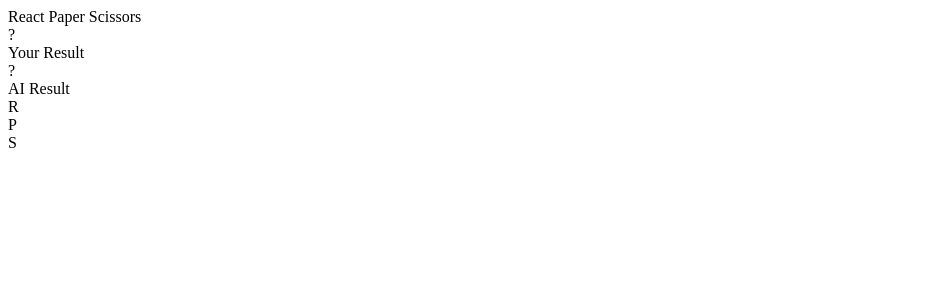
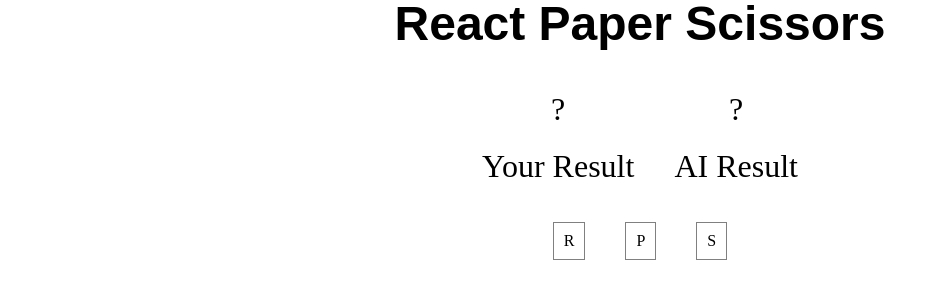
Before and after one commit to Gisleburt/react-paper-scissors, a React app: page / in a window 1280 px wide. Shown: the top 300 px of the page, without its empty margins (0-939 px from the left). Built offline with nearby package versions, Linux system fonts and the light colour scheme.

Commit message:
Added SASS

```diff
--- a/package.json
+++ b/package.json
@@ -26,6 +26,7 @@
     "babel-preset-env": "^1.6.0",
     "babel-preset-react": "^6.24.1",
     "chai": "^4.1.1",
+    "css-loader": "^0.28.4",
     "enzyme": "^2.9.1",
     "eslint": "^4.4.1",
     "eslint-config-airbnb": "^15.1.0",
@@ -39,9 +40,12 @@
     "karma-phantomjs-launcher": "^1.0.4",
     "karma-webpack": "^2.0.4",
     "mocha": "^3.5.0",
+    "node-sass": "^4.5.3",
     "react-addons-test-utils": "^15.6.0",
     "react-test-renderer": "^15.6.1",
+    "sass-loader": "^6.0.6",
     "sinon": "^3.1.0",
+    "style-loader": "^0.18.2",
     "webpack": "^3.4.1"
   },
   "dependencies": {
--- /dev/null
+++ b/src/game/Game.scss
@@ -0,0 +1,39 @@
+.game-component {
+  &__header {
+    font-weight: bold;
+    font-family: sans-serif;
+    font-size: 3em;
+    text-align: center;
+  }
+
+  &__choices {
+    display: flex;
+    justify-content: center;
+  }
+
+  &__choice {
+    margin: 20px;
+    font-size: 2em;
+
+    div {
+      text-align: center;
+      padding: 25px;
+    }
+  }
+
+  &__buttons {
+    display: flex;
+    justify-content: center;
+
+    div {
+      border: 1px solid grey;
+      margin: 20px;
+      padding: 10px;
+
+      &:hover {
+        border: 1px solid lightgrey;
+        cursor: pointer;
+      }
+    }
+  }
+}
--- a/src/game/GameComponent.jsx
+++ b/src/game/GameComponent.jsx
@@ -6,6 +6,8 @@
 import createButton from '../button/ButtonComponentCreator';
 import Result from '../result/ResultComponent';
 import { possibleChoices, randomChoice } from './GameActions';
+
+import './Game.scss';
 
 class GameComponent extends React.Component {
   constructor(props) {
@@ -25,19 +27,19 @@
     const ScissorsButton = createButton(ScissorsIcon);
 
     return (
-      <section>
-        <header>React Paper Scissors</header>
-        <section className="results">
-          <div>
+      <section className="game-component">
+        <header className="game-component__header">React Paper Scissors</header>
+        <section className="game-component__choices">
+          <div className="game-component__choice">
             <Result choice={choices.playerChoice} />
             Your Result
           </div>
-          <div>
+          <div className="game-component__choice">
             <Result choice={choices.aiChoice} />
             AI Result
           </div>
         </section>
-        <section className="choices">
+        <section className="game-component__buttons">
           <RockButton onclick={() => this.makeChoice(possibleChoices.ROCK)} />
           <PaperButton onclick={() => this.makeChoice(possibleChoices.PAPER)} />
           <ScissorsButton onclick={() => this.makeChoice(possibleChoices.SCISSORS)} />
--- a/src/index.jsx
+++ b/src/index.jsx
@@ -4,6 +4,8 @@
 import { Provider } from 'react-redux';
 import Game from './game/GameContainer';
 import choices from './game/GameReducer';
+
+import './reset.scss';
 
 const store = createStore(combineReducers({ choices }));
 
--- /dev/null
+++ b/src/reset.scss
@@ -0,0 +1,48 @@
+/* http://meyerweb.com/eric/tools/css/reset/
+   v2.0 | 20110126
+   License: none (public domain)
+*/
+
+html, body, div, span, applet, object, iframe,
+h1, h2, h3, h4, h5, h6, p, blockquote, pre,
+a, abbr, acronym, address, big, cite, code,
+del, dfn, em, img, ins, kbd, q, s, samp,
+small, strike, strong, sub, sup, tt, var,
+b, u, i, center,
+dl, dt, dd, ol, ul, li,
+fieldset, form, label, legend,
+table, caption, tbody, tfoot, thead, tr, th, td,
+article, aside, canvas, details, embed,
+figure, figcaption, footer, header, hgroup,
+menu, nav, output, ruby, section, summary,
+time, mark, audio, video {
+  margin: 0;
+  padding: 0;
+  border: 0;
+  font-size: 100%;
+  font: inherit;
+  vertical-align: baseline;
+}
+/* HTML5 display-role reset for older browsers */
+article, aside, details, figcaption, figure,
+footer, header, hgroup, menu, nav, section {
+  display: block;
+}
+body {
+  line-height: 1;
+}
+ol, ul {
+  list-style: none;
+}
+blockquote, q {
+  quotes: none;
+}
+blockquote:before, blockquote:after,
+q:before, q:after {
+  content: '';
+  content: none;
+}
+table {
+  border-collapse: collapse;
+  border-spacing: 0;
+}
--- a/webpack.config.js
+++ b/webpack.config.js
@@ -19,6 +19,14 @@
         include: SRC_DIR,
         loader: 'babel-loader',
       },
+      {
+        test: /\.scss$/,
+        use: [
+          { loader: 'style-loader' },
+          { loader: 'css-loader' },
+          { loader: 'sass-loader' },
+        ],
+      },
     ],
   },
   externals: {
```
Also changed, not shown: 1 other file (tests, documents, lock files or other folders).
